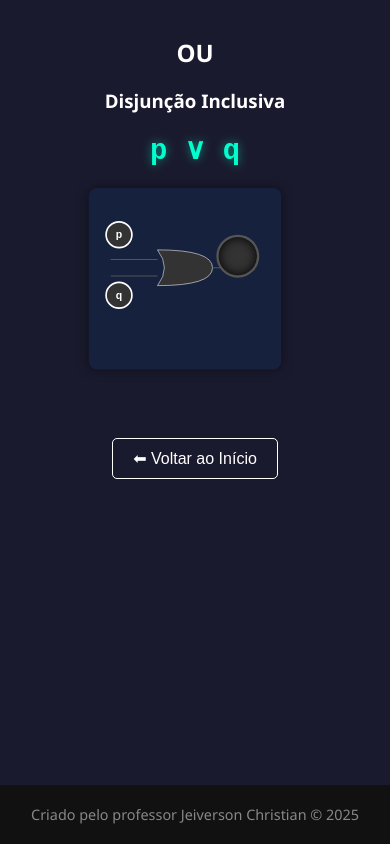
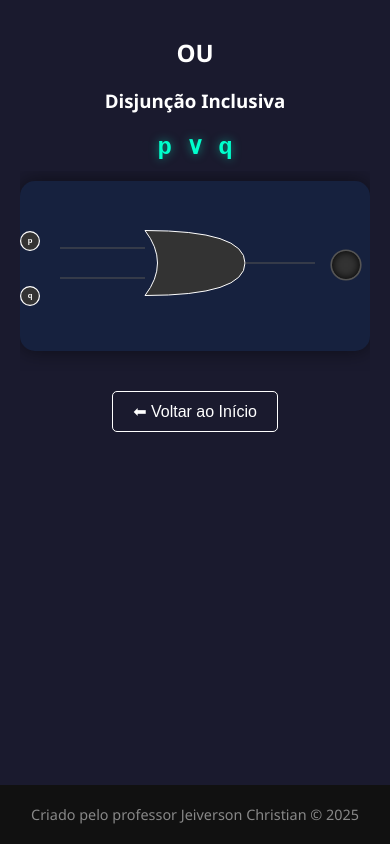
Before and after one commit to JeiversonChristian/Logic-Gates, a plain HTML site: page index.html in a window 390 px wide. Both pictures are taken after a click on the button "OU". Drawn offline with Linux system fonts and the light colour scheme.

Commit message:
quarta versão

```diff
--- a/index.html
+++ b/index.html
@@ -115,7 +115,7 @@
             border-radius: 15px;
             padding: 40px;
             margin: 10px;
-            width: 700px; /* Largura base */
+            width: 850px; /* Largura base */
             max-width: 95vw;
             height: 250px;
             display: flex;
@@ -241,22 +241,75 @@
         }
 
         /* --- RESPONSIVIDADE AVANÇADA --- */
+        /* Celulares e Tablets em pé (Menor que 750px) */
         @media (max-width: 750px) {
-            /* Se a tela for menor que o desenho, escala o desenho para caber */
             .circuit-board {
-                transform: scale(0.8);
-                margin-bottom: -50px; /* Compensa o espaço vazio da escala */
+                width: 600px;      /* Largura reduzida */
+                height: 215px;     /* Altura reduzida proporcionalmente */
+                margin-bottom: 20px;
+                margin-left: auto;
+                margin-right: auto;
             }
+
+            /* Reduz levemente botões e lâmpada (85% do tamanho original) */
+            .switch, .lamp {
+                transform: scale(0.65);
+            }
+
+            /* Afina um pouco o fio */
+            .wire { stroke-width: 3; }
+
             .formula { font-size: 2rem; }
         }
 
+        /* Celulares Pequenos (Menor que 500px) */
         @media (max-width: 500px) {
             .circuit-board {
-                transform: scale(0.55);
-                margin-bottom: -100px;
-                margin-left: -10px; /* Centraliza visualmente */
+                width: 350px;      /* Quadro bem mais estreito */
+                height: 130px;     /* Altura bem menor para não sobrar espaço */
+                margin-bottom: 20px;
+                padding: 20px;     /* Menos borda interna */
+                margin-left: auto;
+                margin-right: auto;
             }
-            .formula { font-size: 1.8rem; }
+
+            /* Reduz drasticamente os componentes (60% do tamanho) */
+            .switch {
+                transform: scale(0.4);
+                /* Como o scale reduz para o centro, ajustamos a margem para encostar no fio */
+                margin-left: -10px;
+            }
+
+            .lamp {
+                transform: scale(0.4);
+                margin-right: -10px; /* Puxa um pouco para a direita */
+            }
+
+            /* Fio bem fininho */
+            .wire { stroke-width: 2; }
+
+            /* Ajuste das posições para compensar o tamanho do quadro */
+            .inputs {
+                top: 35px; /* Sobe os botões */
+                left: -5px; /* Puxa para a esquerda */
+                gap: 5px; /* Aproxima um botão do outro verticalmente */
+            }
+
+            .inputs.single {
+                top: 75px; /* Ajuste específico para a porta NÃO */
+            }
+
+            .output {
+                top: 45px; /* Sobe a lâmpada */
+                right: -5px;
+            }
+
+            /* Ajuste o SVG para subir junto (alinhar fios com botões) */
+            .wires-svg {
+                top: 2.5px;
+            }
+
+            .formula { font-size: 1.5rem; }
             h1 { font-size: 1.5rem; }
         }
     </style>
```
